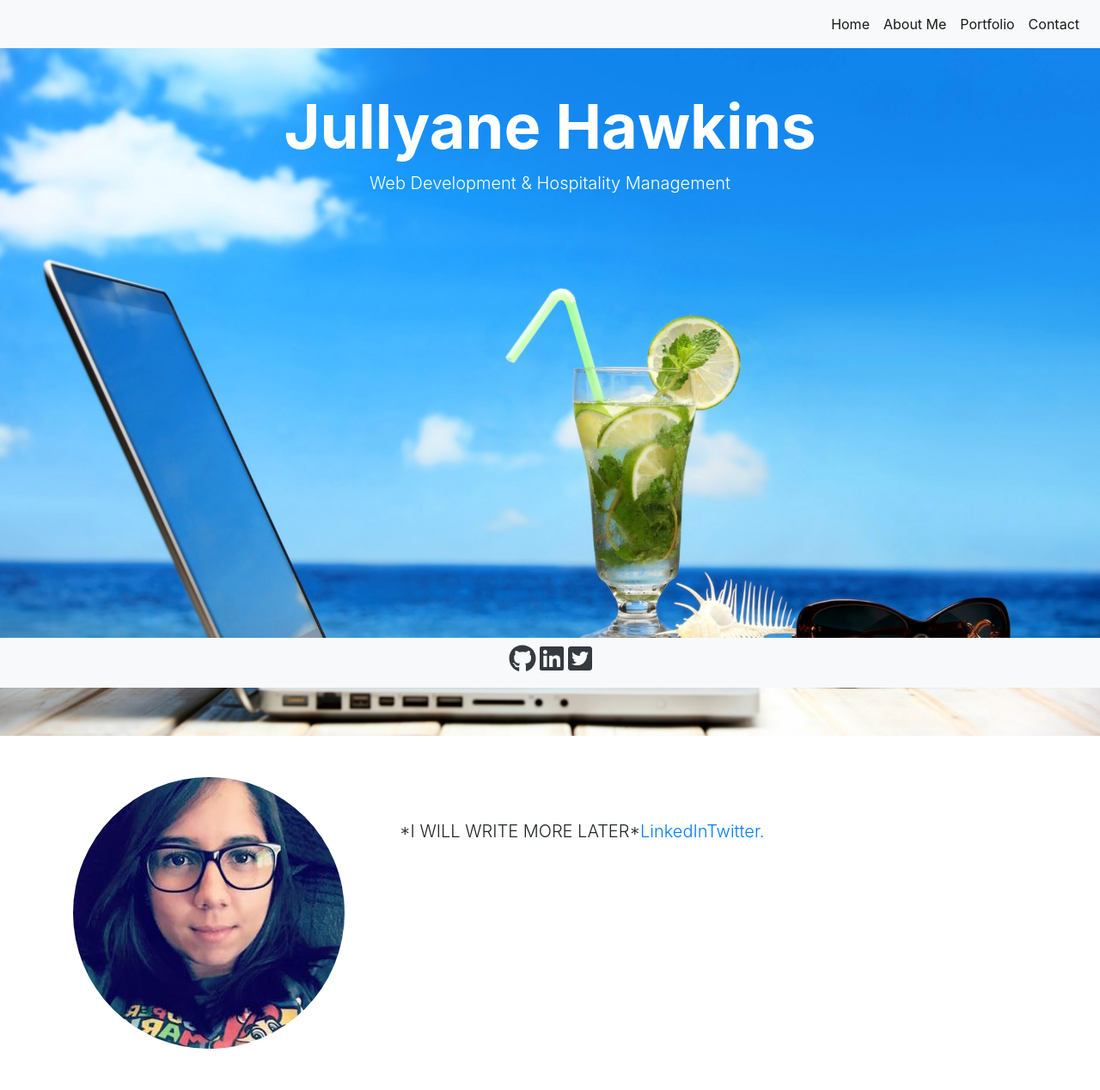
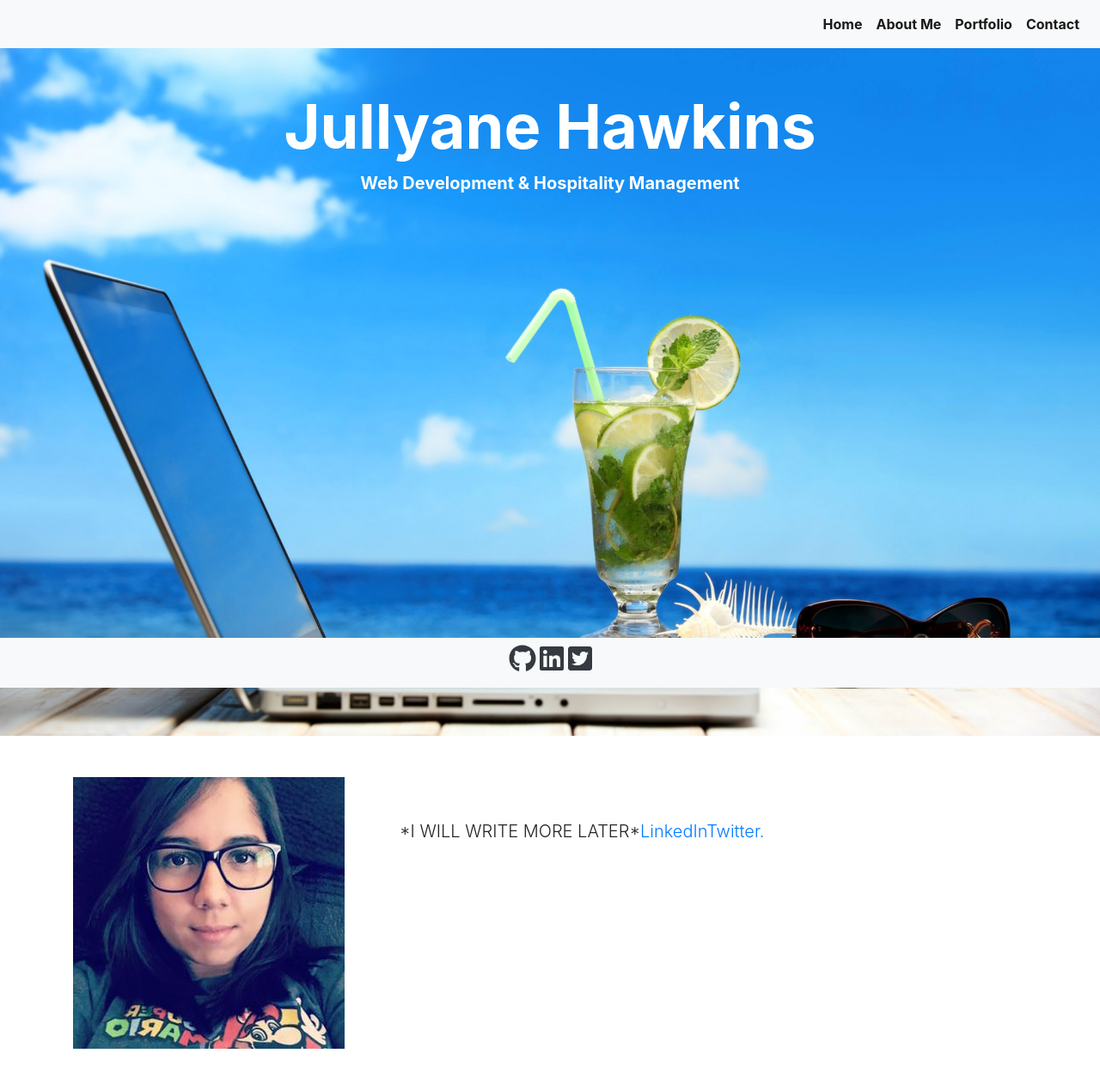
Before and after one commit to jullyanehawkins/jullyane-hawkins, a PHP site: page / in a window 1280 px wide. Shown: the whole page at 86% size. Run offline with PHP 8.4, Linux system fonts and the light colour scheme; some libraries are stand-ins or nearby versions.

Commit message:
Changed the fonts to bold to show more

```diff
--- a/public_html/index.php
+++ b/public_html/index.php
@@ -16,16 +16,16 @@
 				<div class="collapse navbar-collapse" id="navbarNav">
 					<ul class="nav navbar-nav ml-auto">
 						<li class="nav-item active">
-							<a class="nav-link" href="#home">Home</a>
+							<a class="nav-link font-weight-bold" href="#home">Home</a>
 						</li>
 						<li class="nav-item active">
-							<a class="nav-link" href="#about-me">About Me</a>
+							<a class="nav-link font-weight-bold" href="#about-me">About Me</a>
 						</li>
 						<li class="nav-item active">
-							<a class="nav-link" href="#portfolio">Portfolio</a>
+							<a class="nav-link font-weight-bold" href="#portfolio">Portfolio</a>
 						</li>
 						<li class="nav-item active">
-							<a class="nav-link" href="#contact">Contact</a>
+							<a class="nav-link font-weight-bold" href="#contact">Contact</a>
 						</li>
 					</ul>
 				</div>
@@ -36,7 +36,7 @@
 				<div class="column">
 					<div class="container pt-5">
 			<h1 class="display-3 text-center font-weight-bold co text-white">Jullyane Hawkins</h1>
-			<p class="lead text-center text-white">Web Development & Hospitality Management</p>
+			<p class="lead text-center font-weight-bold text-white">Web Development & Hospitality Management</p>
 					</div>
 				</div>
 			</div>
@@ -45,7 +45,7 @@
 			<div class="container" id="about-me">
 				<div class="row">
 					<div class="column-fluid col-md-4">
-						<img class="img-fluid rounded-circle" src="jullyane-hawkins.jpg" alt="Jullyane Hawkins">
+						<img class="img-fluid" src="jullyane-hawkins.jpg" alt="Jullyane Hawkins">
 					</div>
 					<div class="column-fluid mt-5 col 2">
 						<p class="lead">*I WILL WRITE MORE LATER*<a href="https://www.linkedin.com/in/jullyanehawkins/" target="_blank">LinkedIn</a><a href="https://twitter.com/jullyanehawkins" target="_blank">Twitter.</a></p>
--- a/public_html/style.css
+++ b/public_html/style.css
@@ -11,7 +11,3 @@ section {
 		background-position: bottom center;
 	}
 }
-
-footer {
-	color: black;
-}
```
